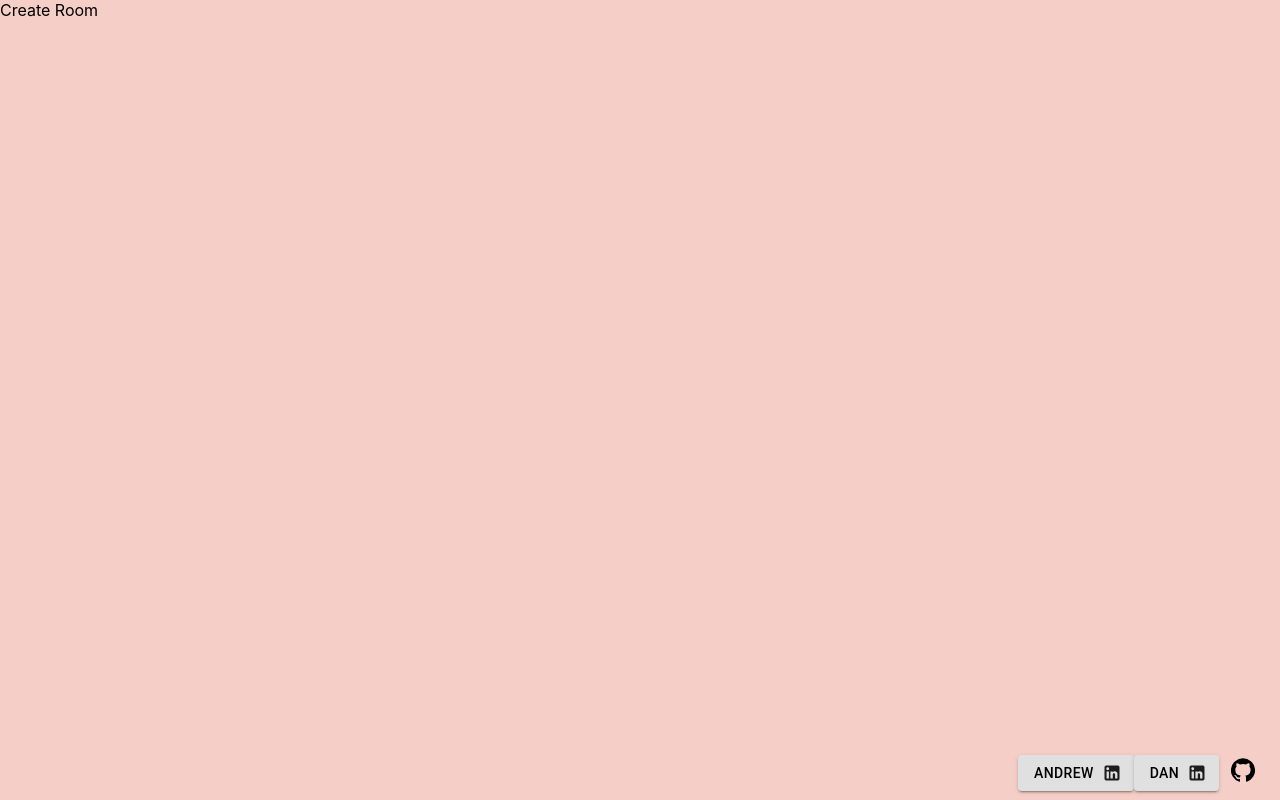
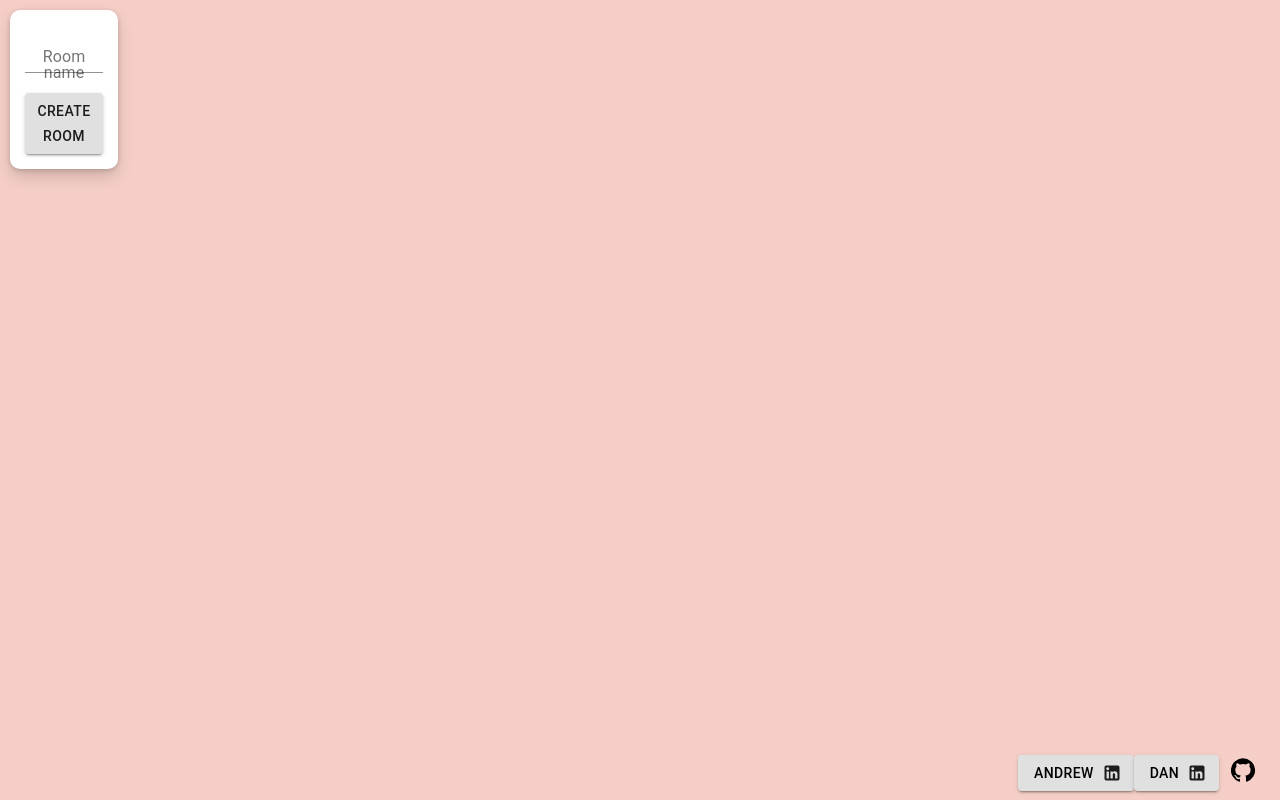
Before and after one commit to andrewalford1/EstimationCards, a React (Create React App) app in the folder app/: page /create in a window 1280 px wide. Built offline with nearby package versions, Linux system fonts and the light colour scheme; no server answers.

Commit message:
Add room creation and Edit landing page

```diff
--- a/app/src/App.css
+++ b/app/src/App.css
@@ -52,7 +52,7 @@ footer {
     margin: 0;
 }
 
-.buttonChoices div {
+.whitePopoutBox {
     border-radius: 10px;
     padding: 15px;
     margin: 10px;
@@ -69,6 +69,22 @@ footer {
     width: 20%;
 }
 
+.fakeCenterSection {
+    width: 10%;
+    display: flex;
+    justify-content: center;
+    align-items: center;
+}
+
+#createRoom {
+    display: grid;
+    grid-template-columns: 1fr;
+}
+
+#createRoom .MuiFormControl-root {
+    margin-bottom: 20px;
+}
+
 a,
 a:link,
 a:visited,
--- a/app/src/Pages/CreateRoom.js
+++ b/app/src/Pages/CreateRoom.js
@@ -1,7 +1,42 @@
-import React from 'react'
+import React, { useState } from 'react'
+import { createRoom } from '../store/store'
+import { nanoid } from 'nanoid'
+import { Button, TextField } from '@material-ui/core'
 
 const CreateRoom = () => {
-    return <div>Create Room</div>
+    const [roomName, setRoomName] = useState('')
+
+    const handleCreateRoom = async () => {
+        const roomId = nanoid()
+        await createRoom({ roomId, roomName })
+    }
+
+    const handleNameChange = (event) => {
+        const name = event.target.value
+        setRoomName(name)
+    }
+
+    return (
+        <div className='fakeCenterSection'>
+            <div className='whitePopoutBox'>
+                <form id='createRoom'>
+                    <TextField
+                        id='standard-basic'
+                        label='Room name'
+                        onChange={handleNameChange}
+                        value={roomName}
+                    />
+                    <Button
+                        variant='contained'
+                        color='default'
+                        onClick={handleCreateRoom}
+                    >
+                        Create Room
+                    </Button>
+                </form>
+            </div>
+        </div>
+    )
 }
 
 export default CreateRoom
--- a/app/src/Pages/LandingPage.jsx
+++ b/app/src/Pages/LandingPage.jsx
@@ -2,7 +2,8 @@ import React from 'react'
 import Remote from '../assets/remote.svg'
 import { Button } from '@material-ui/core'
 
-export default () => (
+export default () => {
+    return (
         <div className='landingPage'>
             <h1>Welcome</h1>
 
@@ -12,16 +13,16 @@ export default () => (
                     downloads and no tedious logins.
                 </p>
                 <p>
-                In Scrum Projects, Estimation is done by the entire team during
-                Sprint Planning Meeting. The objective of the Estimation would
-                be to consider the User Stories for the Sprint by Priority and
-                by the Ability of the team to deliver during the Time Box of the
-                Sprint.
+                    In Scrum Projects, Estimation is done by the entire team
+                    during Sprint Planning Meeting. The objective of the
+                    Estimation would be to consider the User Stories for the
+                    Sprint by Priority and by the Ability of the team to deliver
+                    during the Time Box of the Sprint.
                 </p>
             </div>
 
             <div className='buttonChoices'>
-            <div>
+                <div className='whitePopoutBox'>
                     <h2>Create a room</h2>
                     <p>
                         You can create a room for your collegues and begin
@@ -32,11 +33,11 @@ export default () => (
                     </Button>
                 </div>
 
-            <div>
+                <div className='whitePopoutBox'>
                     <h2>Join a room</h2>
                     <p>
-                    Do you already know a room has been set up? Well, you can
-                    join it by entering the URL here too!
+                        Do you already know a room has been set up? Well, you
+                        can join it by entering the URL here too!
                     </p>
                     <Button variant='contained' color='default'>
                         <a href='/join'>Join</a>
@@ -45,3 +46,4 @@ export default () => (
             </div>
         </div>
     )
+}
```
Lines whose indentation alone changed are shown as unchanged.
